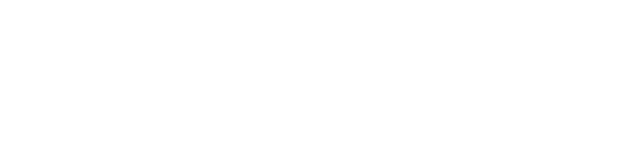
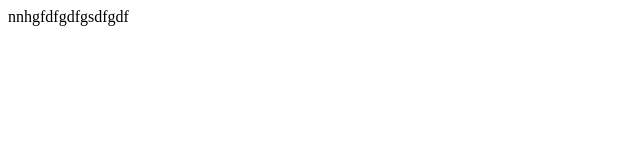
Before and after one commit to KarataevaLA/demo, a plain HTML site: page Index.html in a window 1280 px wide. Shown: the whole page, without its empty margins (0-640 px from the left). Drawn offline with Linux system fonts and the light colour scheme.

Commit message:
test push

```diff
--- a/Index.html
+++ b/Index.html
@@ -6,6 +6,6 @@
     <title></title>
 </head>
 <body>
-
+    nnhgfdfgdfgsdfgdf
 </body>
 </html>
```
